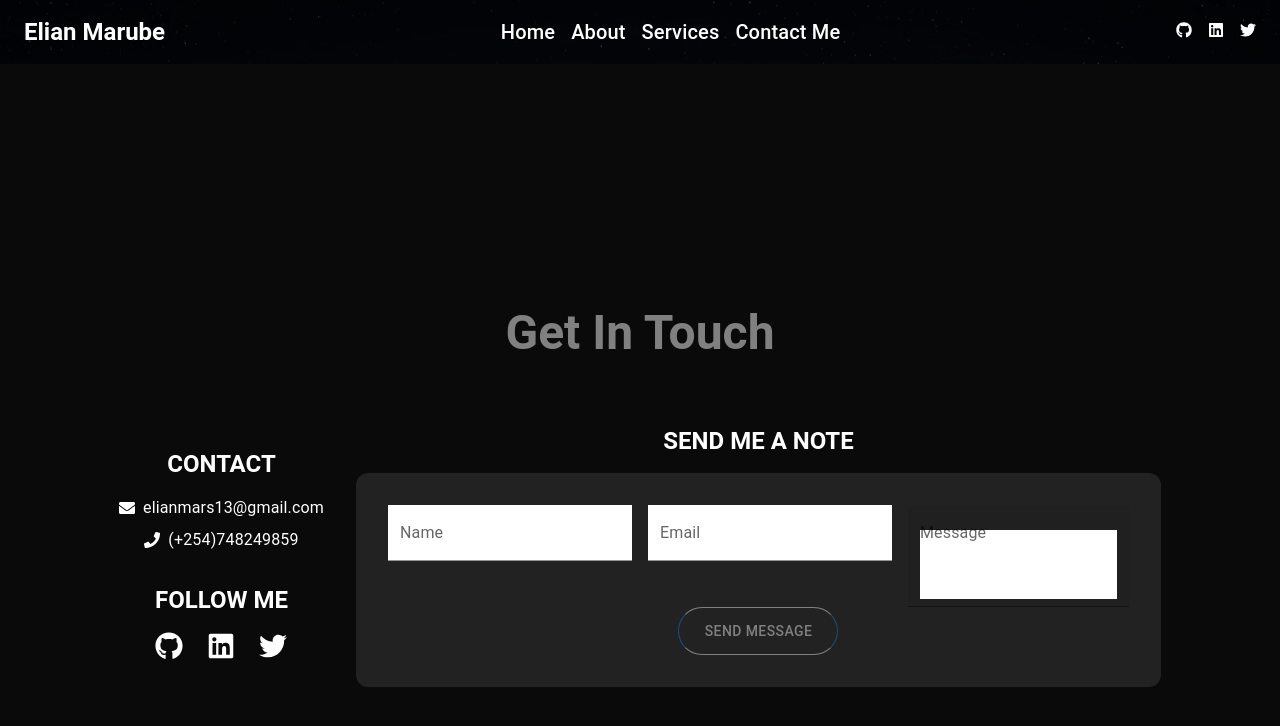
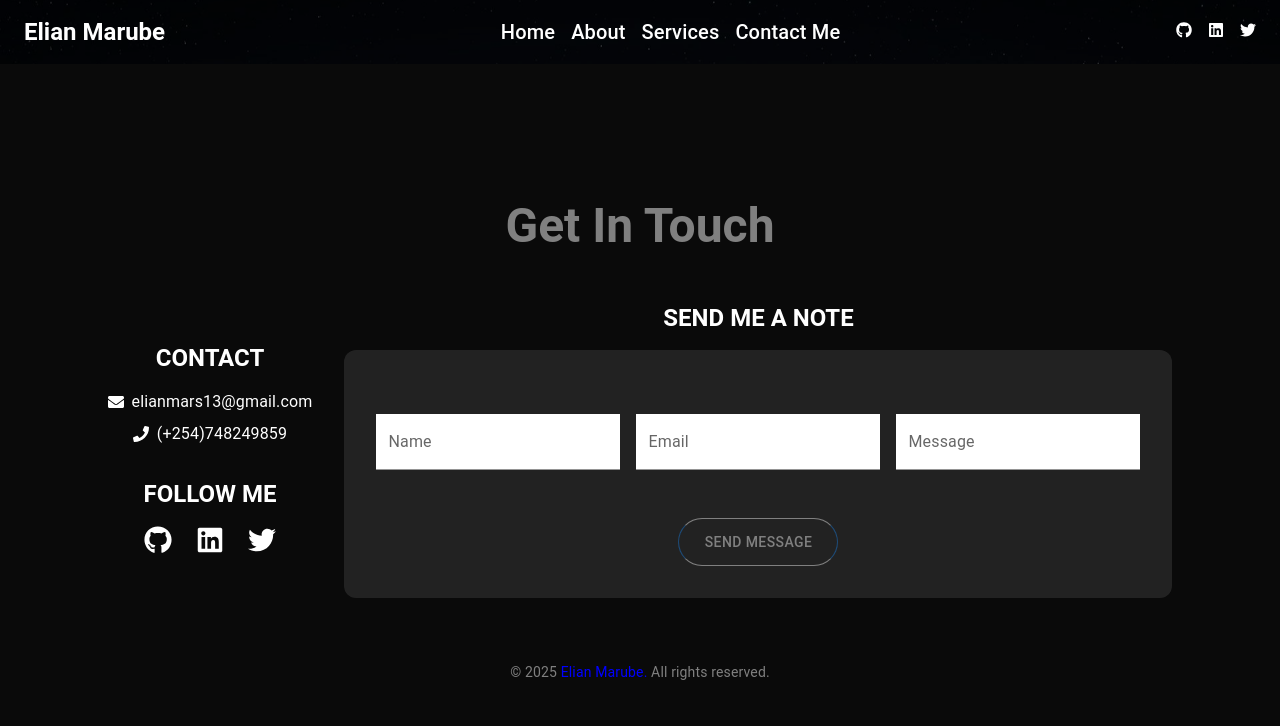
Before and after one commit to Elian-hub/portfolio, a React (Vite) app: page /contact in a window 1280 px wide. Shown: the top 726 px of the page. Built offline with nearby package versions, Linux system fonts and the light colour scheme.

Commit message:
validation

```diff
--- a/src/App.jsx
+++ b/src/App.jsx
@@ -12,6 +12,7 @@ import About from './Components/AboutMe/About';
 import Services from './Components/Services/Services';
 import Contact from './Components/Contact/Contact';
 import PageWrapper from './Components/PageWrapper/PageWrapper';
+import Response from './Components/Response/Response';
 
 function App() {
   const [isLoading, setIsLoading] = useState(true);
@@ -105,6 +106,7 @@ function App() {
               }
               exact
             />
+            <Route path='/feedback' element={<Response />} exact />
           </Routes>
         </AnimatePresence>
       </div>
--- a/src/Components/Contact/Contact.jsx
+++ b/src/Components/Contact/Contact.jsx
@@ -7,6 +7,7 @@ import {
   FaGithub,
   FaTwitter,
 } from 'react-icons/fa';
+import { useNavigate } from 'react-router-dom';
 
 const Contact = () => {
   const urlLinkedIn =
@@ -14,41 +15,60 @@ const Contact = () => {
   const urlTwitter = 'https://x.com/wannaBeMase?t=paWjfK31TtNa79ijK0Jm8g&s=09';
   const urlGitHub = 'https://github.com/Elian-hub';
 
+  const navigate = useNavigate();
   const [name, setName] = useState('');
   const [email, setEmail] = useState('');
   const [message, setMessage] = useState('');
   const [nameValid, setNameValid] = useState(true);
   const [emailValid, setEmailValid] = useState(true);
   const [messageValid, setMessageValid] = useState(true);
+  const [emailErrorText, setEmailErrorText] = useState('');
+
+  const validateEmail = (email) => /\S+@\S+\.\S+/.test(email);
+  const validateName = (name) => /^[A-Za-z\s]+$/.test(name);
+  const validateMessage = (message) => message.trim().length >= 10;
 
   const nameHandler = (e) => {
-    setName(e.target.value);
-    setNameValid(true);
+    const value = e.target.value;
+    if (validateName(value) || value === '') {
+      setName(value);
+      setNameValid(value.trim().length > 1);
+    }
   };
   const emailHandler = (e) => {
-    setEmail(e.target.value);
-    setEmailValid(true);
+    const value = e.target.value;
+    setEmail(value);
+    if (validateEmail(value)) {
+      setEmailValid(true);
+      setEmailErrorText('');
+    } else {
+      setEmailValid(false);
+      setEmailErrorText('Enter a valid email (e.g., example@domain.com)');
+    }
   };
+
   const messageHandler = (e) => {
-    setMessage(e.target.value);
-    setMessageValid(true);
+    const value = e.target.value;
+    setMessage(value);
+    setMessageValid(validateMessage(value));
   };
 
   const submitHandler = (e) => {
     e.preventDefault();
-    if (name.trim().length === 0) {
-      setNameValid(false);
+
+    const isNameValid = name.trim().length > 0 && validateName(name);
+    const isEmailValid = validateEmail(email);
+    const isMessageValid = validateMessage(message);
+
+    setNameValid(isNameValid);
+    setEmailValid(isEmailValid);
+    setMessageValid(isMessageValid);
+
+    if (!isNameValid || !isEmailValid || !isMessageValid) {
       return;
     }
 
-    if (email.trim().length === 0) {
-      setEmailValid(false);
-      return;
-    }
-    if (message.trim().length === 0) {
-      setMessageValid(false);
-      return;
-    }
+    navigate('/feedback');
   };
 
   return (
@@ -58,7 +78,6 @@ const Contact = () => {
         width: '100%',
         height: { xs: '100vh', md: '100vh' },
         margin: '0',
-        pt: 4,
         display: 'flex',
         alignItems: 'center',
         justifyContent: 'center',
@@ -78,7 +97,7 @@ const Contact = () => {
         spacing={4}
         justifyContent='center'
         alignItems='center'
-        sx={{ mt: 8, px: 3 }}
+        sx={{ mt: 6, px: 3 }}
       >
         <Grid2 item xs={12} md={6} sx={{ textAlign: 'center' }}>
           <Typography
@@ -148,11 +167,11 @@ const Contact = () => {
               backgroundColor: 'rgba(255,255,255,0.1)',
               p: 4,
               borderRadius: '12px',
-              backdropFilter: 'blur(10px)',
+              backdropFilter: 'blur(8px)',
             }}
           >
             <Box component='form' onSubmit={submitHandler}>
-              <Grid2 container spacing={2}>
+              <Grid2 container spacing={2} sx={{ mt: 4 }}>
                 <Grid2 container item spacing={2}>
                   <Grid2 item xs={12} sm={6}>
                     <TextField
@@ -162,7 +181,7 @@ const Contact = () => {
                       variant='filled'
                       value={name}
                       error={!nameValid}
-                      helperText={!nameValid && 'Please input a name'}
+                      helperText={!nameValid && 'Please input a valid name'}
                       onChange={nameHandler}
                       sx={{
                         borderRadius: '8px',
@@ -178,7 +197,7 @@ const Contact = () => {
                       variant='filled'
                       value={email}
                       error={!emailValid}
-                      helperText={!emailValid && 'Please input an email'}
+                      helperText={!emailValid ? emailErrorText : ''}
                       onChange={emailHandler}
                       sx={{
                         borderRadius: '8px',
@@ -193,14 +212,16 @@ const Contact = () => {
                     fullWidth
                     label='Message'
                     name='message'
-                    multiline
-                    rows={3}
+                    rows={2}
                     variant='filled'
                     value={message}
                     error={!messageValid}
-                    helperText={!messageValid && 'Please input a message'}
+                    helperText={!messageValid && 'Please input a valid message'}
                     onChange={messageHandler}
-                    sx={{ textarea: { backgroundColor: 'white' } }}
+                    sx={{
+                      borderRadius: '8px',
+                      input: { backgroundColor: 'white' },
+                    }}
                   />
                 </Grid2>
               </Grid2>
@@ -208,7 +229,7 @@ const Contact = () => {
               <Grid2
                 item
                 xs={12}
-                sx={{ display: 'flex', justifyContent: 'center' }}
+                sx={{ display: 'flex', justifyContent: 'center', mt: 6 }}
               >
                 <Button
                   type='submit'
@@ -231,6 +252,13 @@ const Contact = () => {
           </Box>
         </Grid2>
       </Grid2>
+      <Box sx={{ paddingTop: '4rem', paddingBottom: '3rem' }}>
+        <Typography variant='body2' color='grey' align='center'>
+          © {new Date().getFullYear()}{' '}
+          <span style={{ color: 'blue' }}>Elian Marube.</span> All rights
+          reserved.
+        </Typography>
+      </Box>
     </Box>
   );
 };
--- a/src/Components/Header/Header.jsx
+++ b/src/Components/Header/Header.jsx
@@ -114,7 +114,16 @@ const Header = () => {
           <List>
             {navLinks.map((link) => (
               <ListItem button key={link.name} component={Link} to={link.path}>
-                <ListItemText primary={link.name} />
+                <ListItemText
+                  style={{
+                    color: 'blue',
+                    transition: 'color 0.3s ease-in-out',
+                    '&:hover': {
+                      color: 'grey',
+                    },
+                  }}
+                  primary={link.name}
+                />
               </ListItem>
             ))}
           </List>
--- /dev/null
+++ b/src/Components/Response/Response.jsx
@@ -0,0 +1,30 @@
+import { Box } from '@mui/material';
+import { Alert, AlertTitle, Snackbar } from '@mui/material';
+import CheckCircleIcon from '@mui/icons-material/CheckCircle';
+import { useState } from 'react';
+
+const Response = () => {
+  const [open, setOpen] = useState(true);
+  return (
+    <Box>
+      <Snackbar
+        open={open}
+        autoHideDuration={4000}
+        onClose={() => setOpen(false)}
+      >
+        <Alert
+          onClose={() => setOpen(false)}
+          severity='success'
+          variant='filled'
+          icon={<CheckCircleIcon fontSize='inherit' />}
+          sx={{ bgcolor: 'green', color: 'white' }}
+        >
+          <AlertTitle>Success</AlertTitle>
+          Your message has been received! 🎉
+        </Alert>
+      </Snackbar>
+    </Box>
+  );
+};
+
+export default Response;
```
